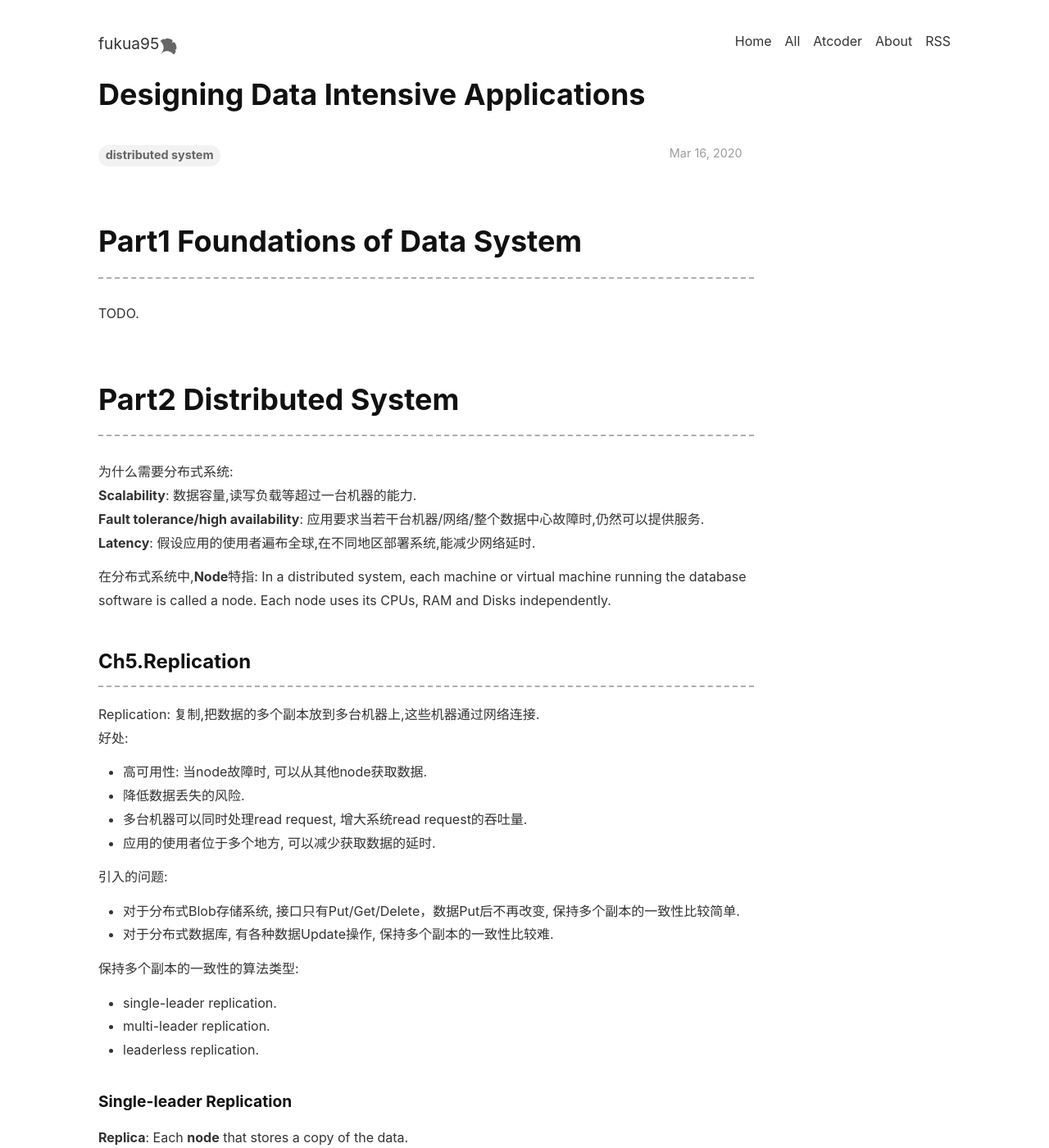
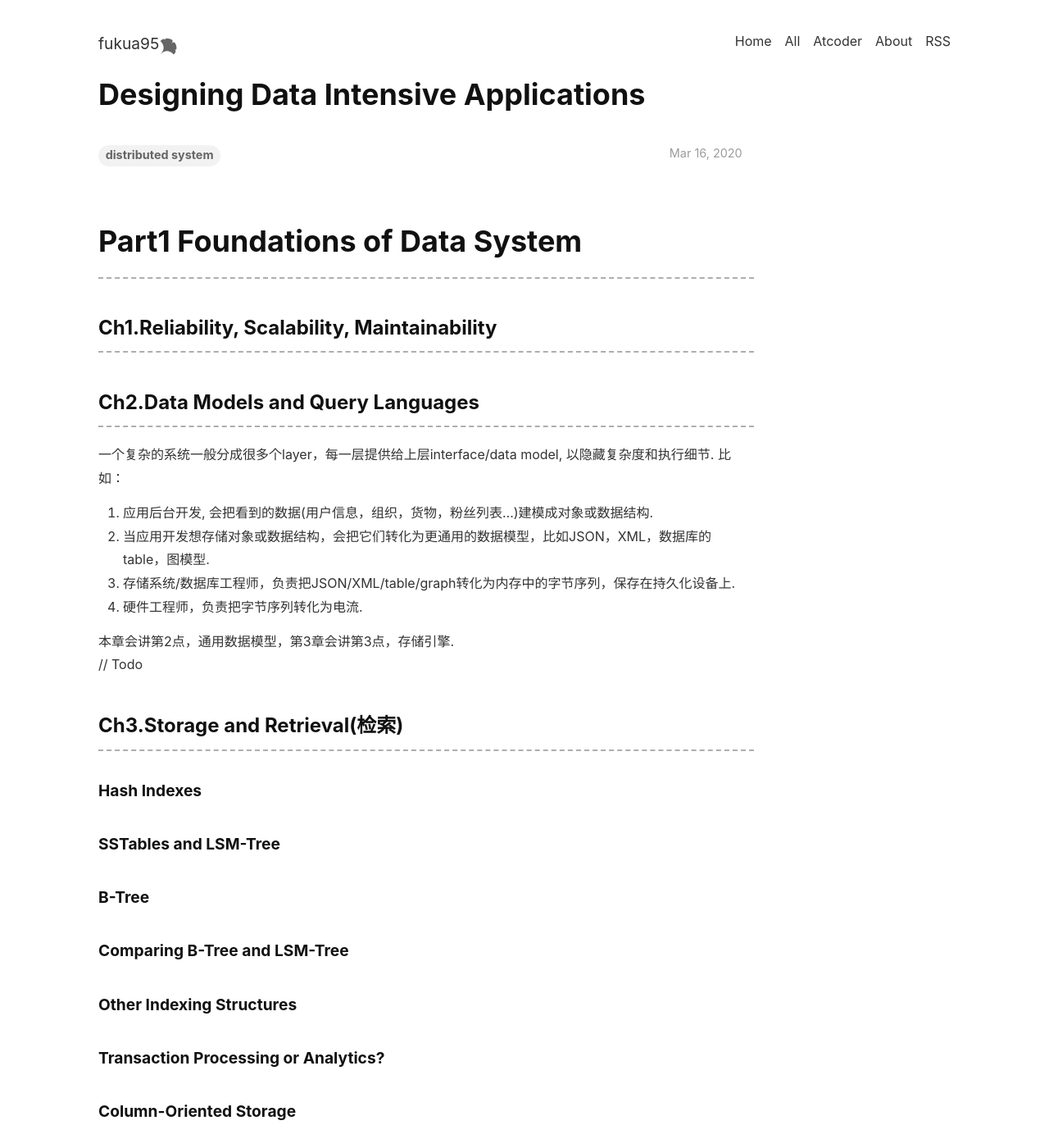
Before and after one commit to fukua95/fukua95.github.io, a Jekyll site: the page built from _posts/2020-03-16-Designing-Data-Intensive-Applications.md, in a window 1280 px wide and 1400 px high. Shown: the whole window at 82% size. Built offline with Jekyll 4.4.1, drawn with Linux system fonts in a browser that asks for light colours; nearby versions of some CDN libraries; comment, search, counter and statistics services are not loaded; some of the changed text lies outside the part shown.

Commit message:
Update 2020-03-16-Designing-Data-Intensive-Applications.md

```diff
--- a/_posts/2020-03-16-Designing-Data-Intensive-Applications.md
+++ b/_posts/2020-03-16-Designing-Data-Intensive-Applications.md
@@ -8,7 +8,33 @@ key: 100006
 ---
 
 # Part1 Foundations of Data System
-TODO.
+
+## Ch1.Reliability, Scalability, Maintainability
+
+## Ch2.Data Models and Query Languages
+一个复杂的系统一般分成很多个layer，每一层提供给上层interface/data model, 以隐藏复杂度和执行细节. 比如：
+1. 应用后台开发, 会把看到的数据(用户信息，组织，货物，粉丝列表...)建模成对象或数据结构.
+2. 当应用开发想存储对象或数据结构，会把它们转化为更通用的数据模型，比如JSON，XML，数据库的table，图模型.
+3. 存储系统/数据库工程师，负责把JSON/XML/table/graph转化为内存中的字节序列，保存在持久化设备上.
+4. 硬件工程师，负责把字节序列转化为电流.
+
+本章会讲第2点，通用数据模型，第3章会讲第3点，存储引擎.
+// Todo
+
+## Ch3.Storage and Retrieval(检索)
+### Hash Indexes
+### SSTables and LSM-Tree
+### B-Tree
+### Comparing B-Tree and LSM-Tree
+### Other Indexing Structures
+
+### Transaction Processing or Analytics?
+### Column-Oriented Storage
+
+## Ch4.Encoding and Evolution
+### Formats for Encoding Data
+### Modes of Dataflow
+
 
 # Part2 Distributed System
 为什么需要分布式系统:
```
